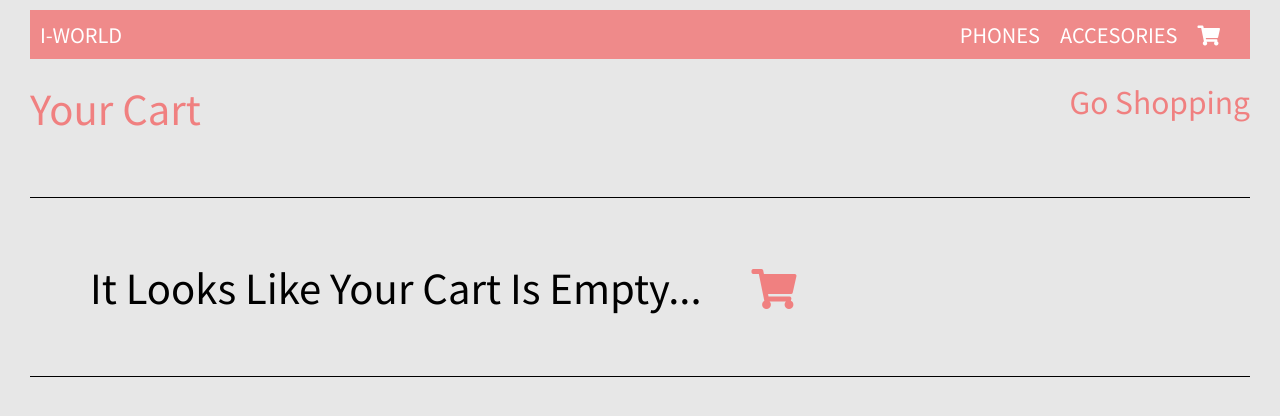
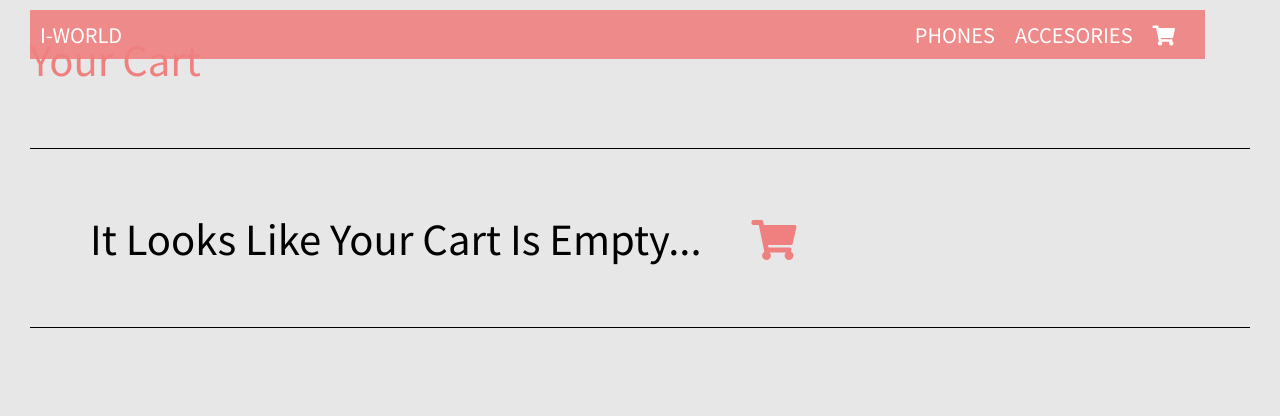
Before and after one commit to aneudya4/Store, a React (Create React App) app: page /Store/cart in a window 1280 px wide. Shown: the top 416 px of the page. Built offline with nearby package versions, Linux system fonts and the light colour scheme.

Commit message:
added a fixed header

```diff
--- a/src/components/cartDetails.scss
+++ b/src/components/cartDetails.scss
@@ -4,6 +4,7 @@
   margin: 0 auto;
   padding: 1rem;
   text-align: center;
+  margin-top: 2rem;
 
   background: white;
   .cart-buying-option {
--- a/src/containers/Cart.js
+++ b/src/containers/Cart.js
@@ -1,6 +1,5 @@
 import { connect } from "react-redux";
 import React from "react";
-import { Link } from "react-router-dom";
 import Header from "../containers/Header";
 import CartDetails from "../components/CartDetails";
 
@@ -11,14 +10,9 @@ const Cart = props => {
     return (
       <div className="empty-cart">
         {" "}
-        <Header style={{ color: "white" }} />
-        <span className="title"> Your Cart</span>
-        <div className="btn">
-          {" "}
-          <Link className="go-shopping" to="/Store">
-            Go Shopping
-          </Link>
-        </div>
+        <Header />
+        <span className="title-cart"> Your Cart</span>
+        <div className="btn"> </div>
         <div className="empty-cart-msg">
           <p>
             It looks like your cart is empty...
--- a/src/containers/_header.scss
+++ b/src/containers/_header.scss
@@ -4,11 +4,9 @@
   margin-bottom: 2rem;
   color: $text-color-white;
   text-transform: uppercase;
-  // position: fixed;
-  // width: 93.6%;
-  // margin-top: 1.4rem;
-
-  top: -10px;
+  position: fixed;
+  width: 91.8%;
+  top: 10px;
   left: 1;
 
   &-left {
--- a/src/sass/layout.scss
+++ b/src/sass/layout.scss
@@ -9,11 +9,9 @@ body {
 }
 
 html {
-  // color:light
   font-size: 10px;
   font-family: "Noto Sans SC", sans-serif;
-  padding: 1rem 3rem;
-  // position: relative;
+  padding: 3rem 3rem;
 }
 
 li {
```
